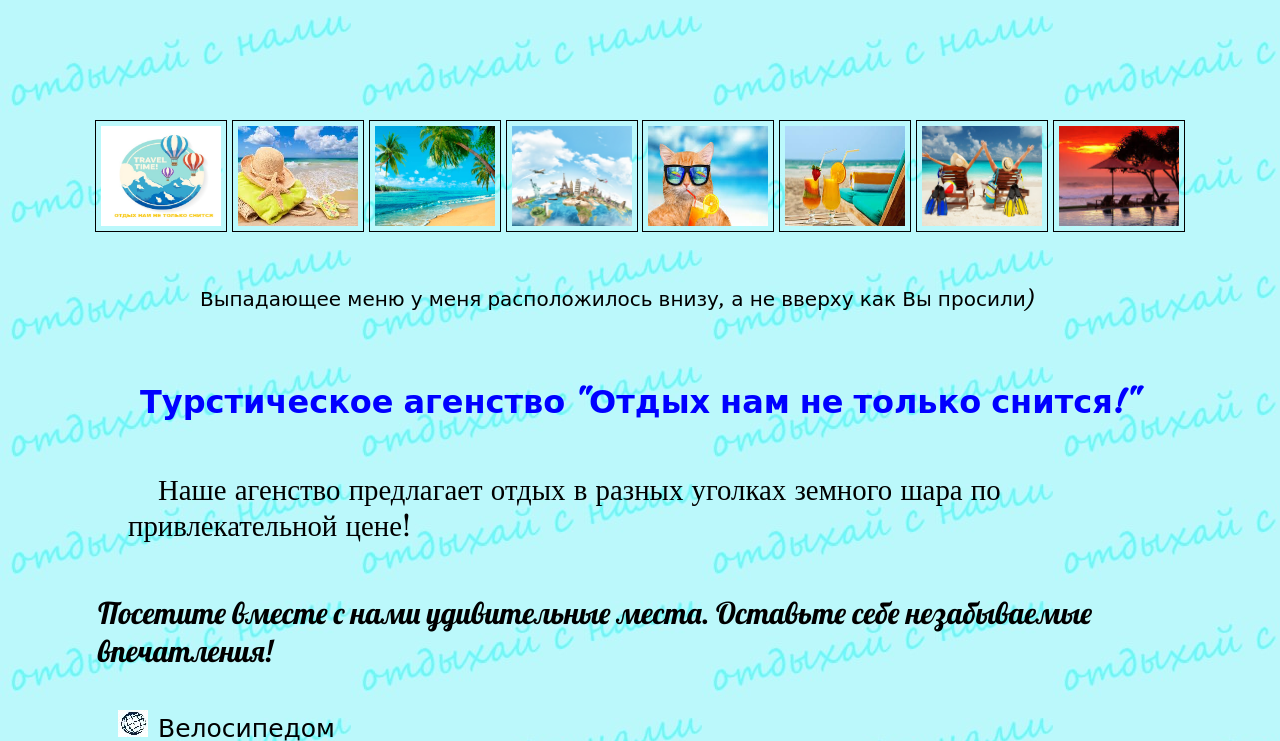
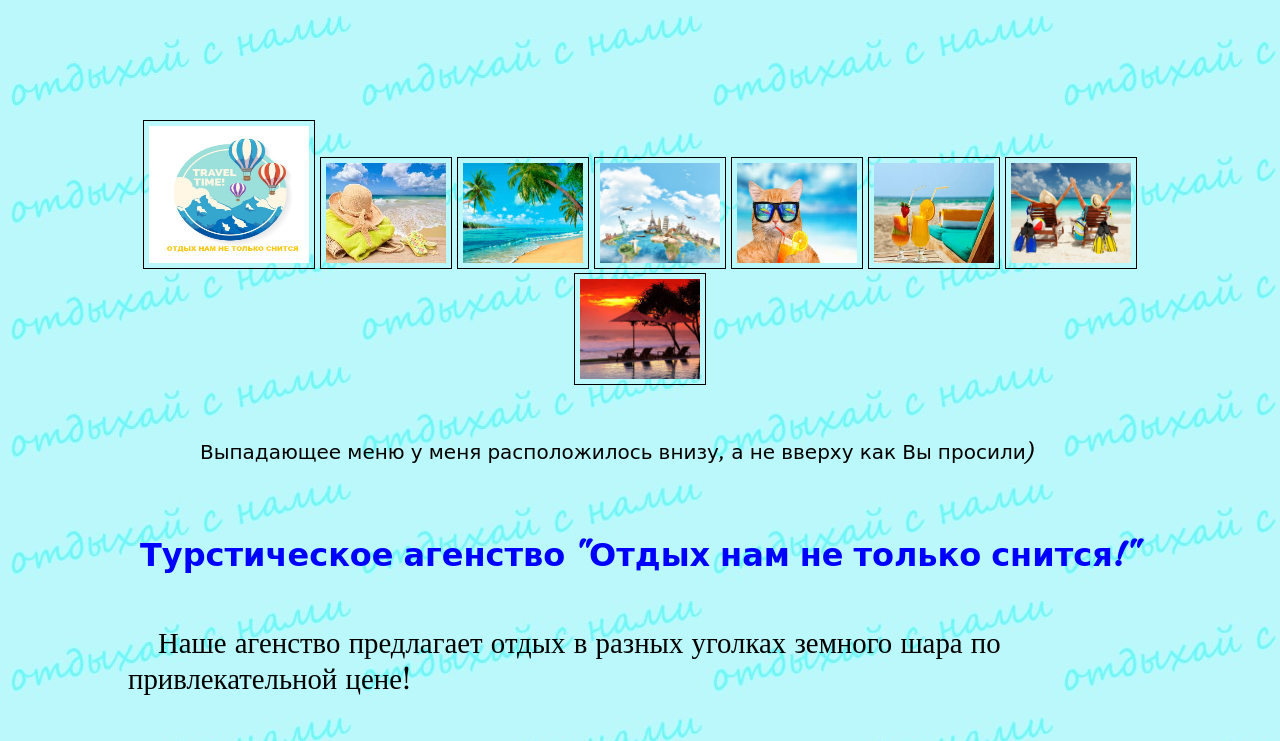
Before and after one commit to OlegTom/My_first_project.github.io, a plain HTML site: page index.html in a window 1280 px wide. In both pictures the pointer is over the picture 160 px from the left and 176 px from the top of the page. Shown: the top 741 px of the page. Drawn offline with nearby package versions, Linux system fonts and the light colour scheme.

Commit message:
add image hover to css file

```diff
--- a/css/style.css
+++ b/css/style.css
@@ -18,7 +18,10 @@ img{
   height: 100px;
   padding: 5px;
 }
-
+img:hover {
+    width: 160px;
+    height: 137px;
+}
 body{
   padding: 70px;
   margin-top: 50px;
```
